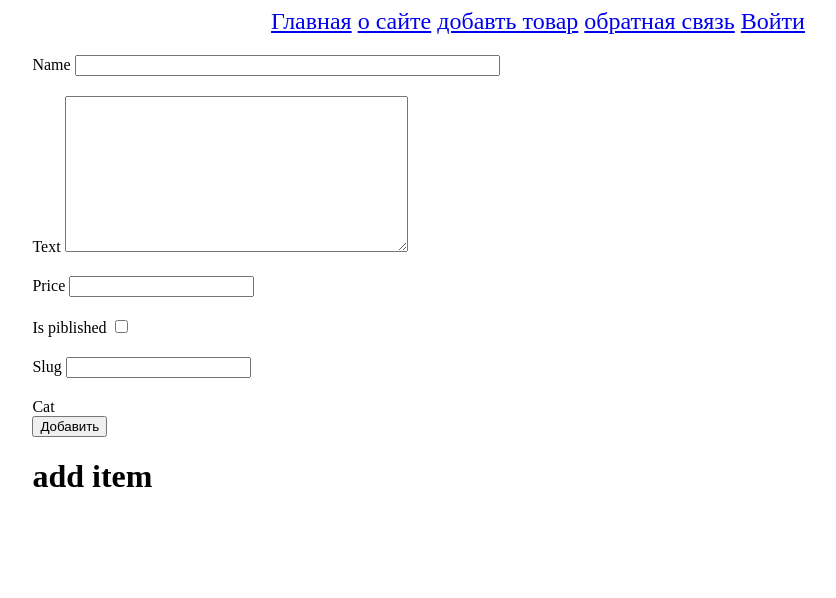
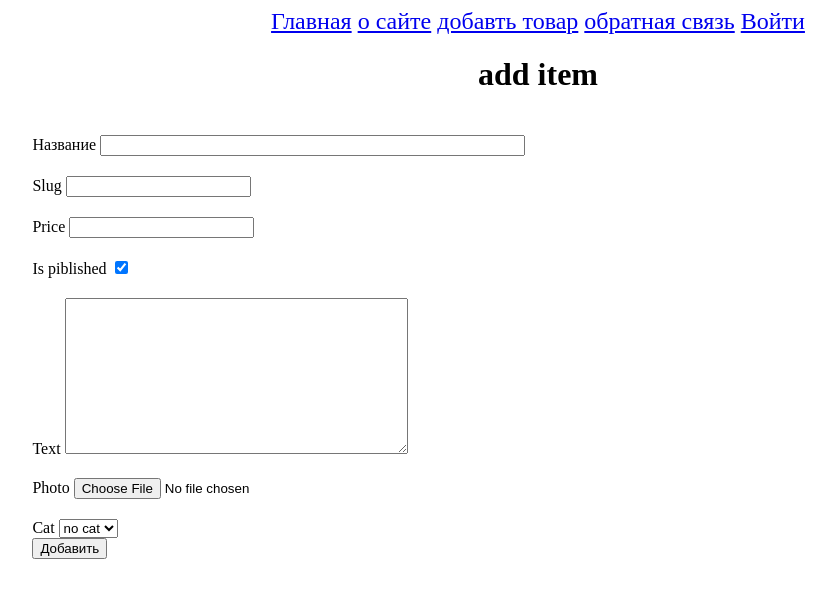
Before and after one commit to grigoscool/practice-again-and-again-, a Django app: page /add_item in a window 1280 px wide. Shown: the top 598 px of the page, without its empty margins (102-938 px from the left). Run offline with Django 4.2, Linux system fonts and the light colour scheme; data that the repository does not hold is empty.

Commit message:
add form item and style

```diff
--- a/aashop/myapp/forms.py
+++ b/aashop/myapp/forms.py
@@ -1,10 +1,22 @@
 from django import forms
+from django.core.exceptions import ValidationError
+from django.forms import TextInput
+
 from .models import *
+from django.core import validators
 
-class ItemForm(forms.Form):
-    name = forms.CharField(widget=forms.TextInput(attrs={'size': 50}))
-    text = forms.CharField(widget=forms.Textarea)
-    price = forms.IntegerField(min_value=0)
-    is_piblished = forms.BooleanField()
-    slug = forms.SlugField()
-    cat = forms.ModelChoiceField(queryset=Category.objects, widget=forms.RadioSelect)
+
+class ItemForm(forms.ModelForm):
+    # для переопредения атрибутов
+    def __init__(self, *args, **kwargs):
+        super().__init__(*args, **kwargs)
+        self.fields['cat'].empty_label = 'no cat'
+
+    # наследование от модели всех полей
+    class Meta:
+        model = Item
+        fields = ['name', 'slug', 'price', 'is_piblished', 'text', 'photo', 'cat']
+        # переопределения виджетов от модели к форме
+        widgets = {
+            'name': TextInput(attrs={'size': 50})
+        }
--- a/aashop/myapp/models.py
+++ b/aashop/myapp/models.py
@@ -1,9 +1,17 @@
+from django.core.exceptions import ValidationError
 from django.db import models
 from django.urls import reverse
 
 
+# валидация кастомная
+def my_valid_on_7(value):
+    if "7" in value:
+        raise ValidationError('дб 7')
+    raise value
+
+
 class Item(models.Model):
-    name = models.CharField(max_length=255, verbose_name='Название')
+    name = models.CharField(max_length=255, verbose_name='Название', validators=[my_valid_on_7])
     text = models.TextField(blank=True)
     price = models.PositiveIntegerField(help_text='Цена товара')
     photo = models.ImageField(upload_to='photo', null=True)
@@ -23,9 +31,6 @@ class Category(models.Model):
     title = models.CharField(max_length=255, verbose_name='категория')
     slug = models.SlugField(max_length=50, db_index=True, unique=True, verbose_name='slug')
 
-
-
-
     class Meta:
         verbose_name_plural = 'Categories'
 
--- a/aashop/myapp/templates/myapp/add_item.html
+++ b/aashop/myapp/templates/myapp/add_item.html
@@ -1,8 +1,9 @@
 {% extends 'myapp/base.html' %}
 {% load static %}
 {% block content %}
+<h1 align="center">add item</h1>
 <div class="add-item">
-	<form action="" method="post">
+	<form action="" method="post" enctype="multipart/form-data">
 		{% csrf_token %}
 		{% for f in form %}
 			<div class="form">
@@ -15,7 +16,7 @@
 		{% endfor %}
 		<button type="submit">Добавить</button>
 	</form>
-	<h1>add item</h1>
+
 </div>
 
 {% endblock content %}
--- a/aashop/myapp/templates/myapp/home.html
+++ b/aashop/myapp/templates/myapp/home.html
@@ -3,6 +3,7 @@
 {% block content %}
 <div class="item">
 	{% for i in item %}
+		{% if i.is_piblished %}
 			<ul class="card-item">
 				<li>{{ i.name }}</li>
 					<p>Price: {{ i.price }}$</p>
@@ -12,7 +13,7 @@
 					</form>
 					<hr>
 			</ul>
-
+		{% endif %}
 	{% endfor %}
 </div>
 
--- a/aashop/myapp/views.py
+++ b/aashop/myapp/views.py
@@ -30,13 +30,13 @@ def show_contact(request):
 
 def add_item(request):
     if request.method == 'POST':
-        form = ItemForm(data=request.POST)
+        form = ItemForm(request.POST, request.FILES)
         if form.is_valid():
-            print(form.cleaned_data)
-        return render(request, 'myapp/add_item.html', {'menu': menu, 'form': form})
+            form.save()
+            return redirect('home')
     else:
         form = ItemForm()
-        return render(request, 'myapp/add_item.html', {'menu': menu, 'form': form})
+    return render(request, 'myapp/add_item.html', {'menu': menu, 'form': form})
 
 def login(request):
     return render(request, 'myapp/login.html', {'menu': menu})
```
Lines whose indentation alone changed are shown as unchanged.
